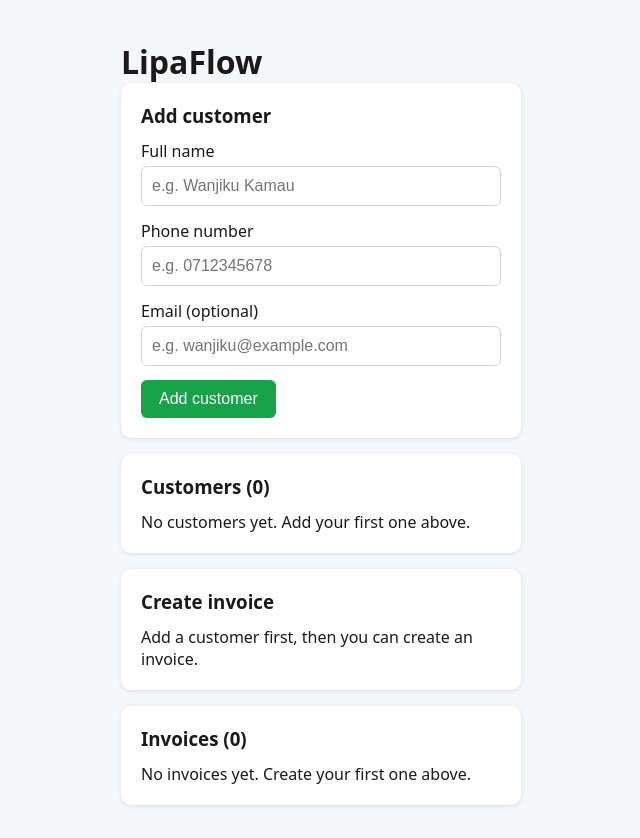
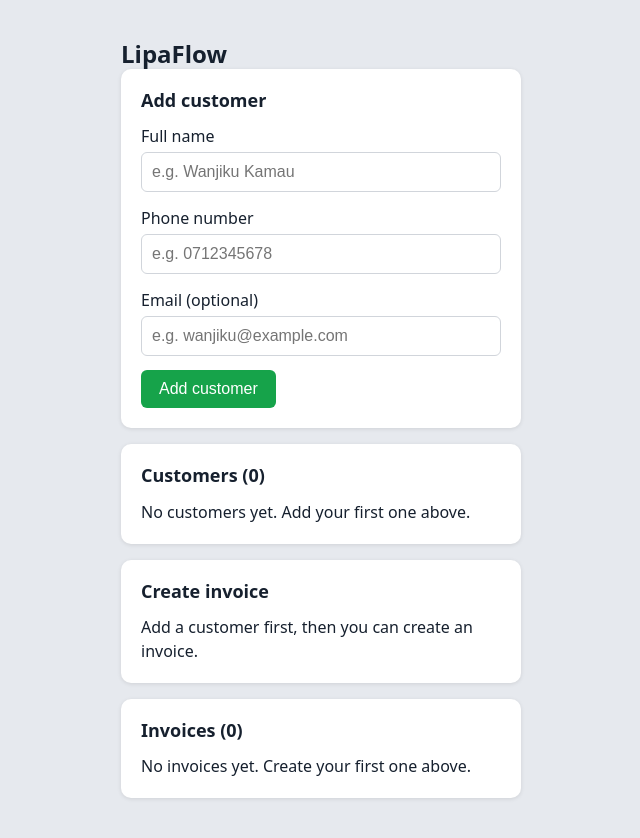
Before and after one commit to SamwelOsogo/Lipaflow, a React (Vite) app: page / in a window 1280 px wide. Shown: the top 838 px of the page, without its empty margins (319-959 px from the left). Built offline with nearby package versions, Linux system fonts and the light colour scheme.

Commit message:
feat: add design tokens and base styles

```diff
--- a/package.json
+++ b/package.json
@@ -10,6 +10,7 @@
     "preview": "vite preview"
   },
   "dependencies": {
+    "@fontsource-variable/public-sans": "^5.3.0",
     "react": "^19.3.1",
     "react-dom": "^19.3.1"
   },
--- a/src/index.css
+++ b/src/index.css
@@ -1,3 +1,23 @@
+:root {
+  --page: #e6e9ee;
+  --paper: #ffffff;
+  --ink: #16202e;
+  --ink-muted: #596273;
+  --pen: #2346c8;
+  --pen-dark: #1b38a3;
+  --stamp: #b3261e;
+  --rule: #c8cdd6;
+
+  --font: 'Public Sans Variable', system-ui, -apple-system, 'Segoe UI', sans-serif;
+
+  --space-1: 4px;
+  --space-2: 8px;
+  --space-3: 12px;
+  --space-4: 16px;
+  --space-6: 24px;
+  --space-8: 32px;
+}
+
 * {
   box-sizing: border-box;
   margin: 0;
@@ -5,7 +25,21 @@
 }
 
 body {
-  font-family: system-ui, sans-serif;
-  background: #f5f7fa;
-  color: #1a1a1a;
+  font-family: var(--font);
+  font-size: 1rem;
+  line-height: 1.5;
+  background: var(--page);
+  color: var(--ink);
 }
+
+h1 { font-size: 1.5rem; line-height: 1.2; font-weight: 700; }
+h3 { font-size: 1.125rem; line-height: 1.3; }
+h4 { font-size: 1rem; font-weight: 600; }
+
+:focus-visible {
+  outline: 2px solid var(--pen);
+  outline-offset: 2px;
+}
+
+.muted { color: var(--ink-muted); }
+.error-text { color: var(--stamp); font-size: 0.875rem; }
--- a/src/main.tsx
+++ b/src/main.tsx
@@ -1,5 +1,6 @@
 import { StrictMode } from 'react';
 import { createRoot } from 'react-dom/client';
+import '@fontsource-variable/public-sans/index.css';
 import './index.css';
 import App from './App';
 
```
Also changed, not shown: 1 other file (tests, documents, lock files or other folders).
